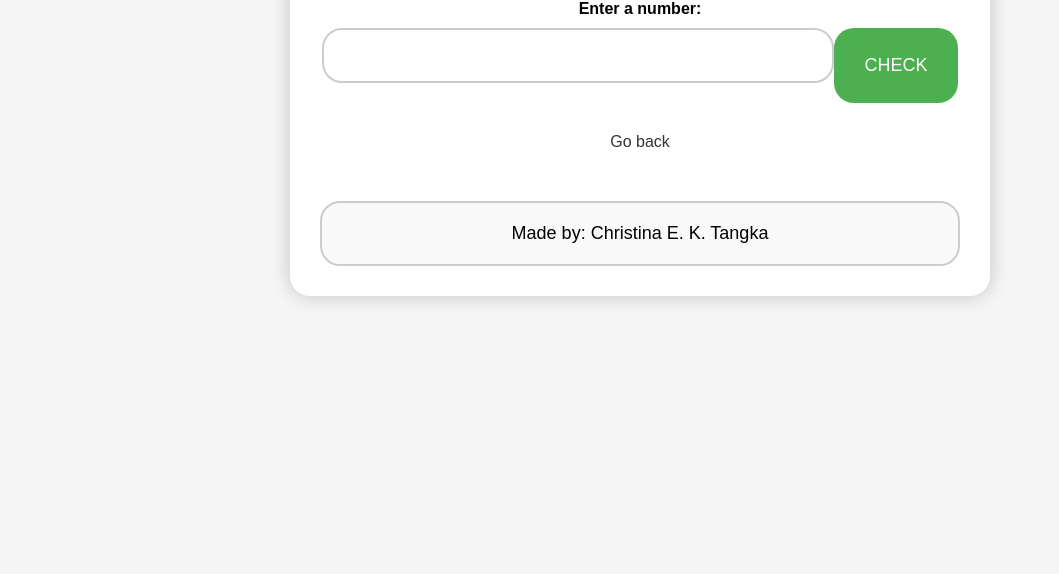
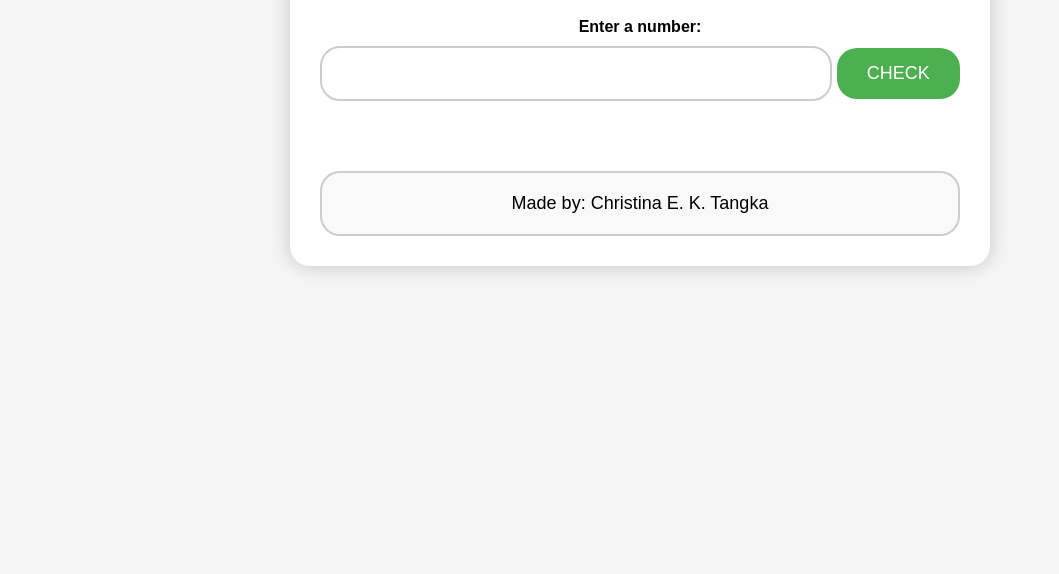
Before and after one commit to JU1ade/ScientificNumberAcc, a plain HTML site: page index.html in a window 1280 px wide. Shown: the part 226-800 px from the top of the page, without its empty margins (0-1059 px from the left). Drawn offline with Linux system fonts and the light colour scheme.

Commit message:
index.html

```diff
--- a/index.html
+++ b/index.html
@@ -1,4 +1,4 @@
-<!DOCTYPE html>
+!DOCTYPE html>
 <html lang="en">
 <head>
     <meta charset="UTF-8">
@@ -95,10 +95,6 @@
             margin: 0;
             font-size: 18px;
         }
-        .input-button {
-            display: flex;
-            justify-content: center;
-        }
     </style>
 </head>
 <body>
@@ -106,16 +102,13 @@
         <h1>Scientific Number Acceptor</h1>
         <form id="check-form" action="/check" method="post">
             <label for="number">Enter a number:</label>
-            <div class="input-button">
-                <input type="text" id="number" name="number" required>
-                <button id="check-button" type="submit">Check</button> <!-- Capitalize CHECK -->
-            </div>
+            <input type="text" id="number" name="number" required>
+            <button id="check-button" type="submit">Check</button> <!-- Capitalize CHECK -->
             <div class="result">
                 <p class="scientific">Yes, it is a scientific number</p>
                 <p class="not-scientific">No, it isn't a scientific number</p>
             </div>
         </form>
-        <a href="javascript:history.back()">Go back</a>
         <div class="about-me">
             <p>Made by: Christina E. K. Tangka</p> <!-- Add Made by me -->
         </div>
```
